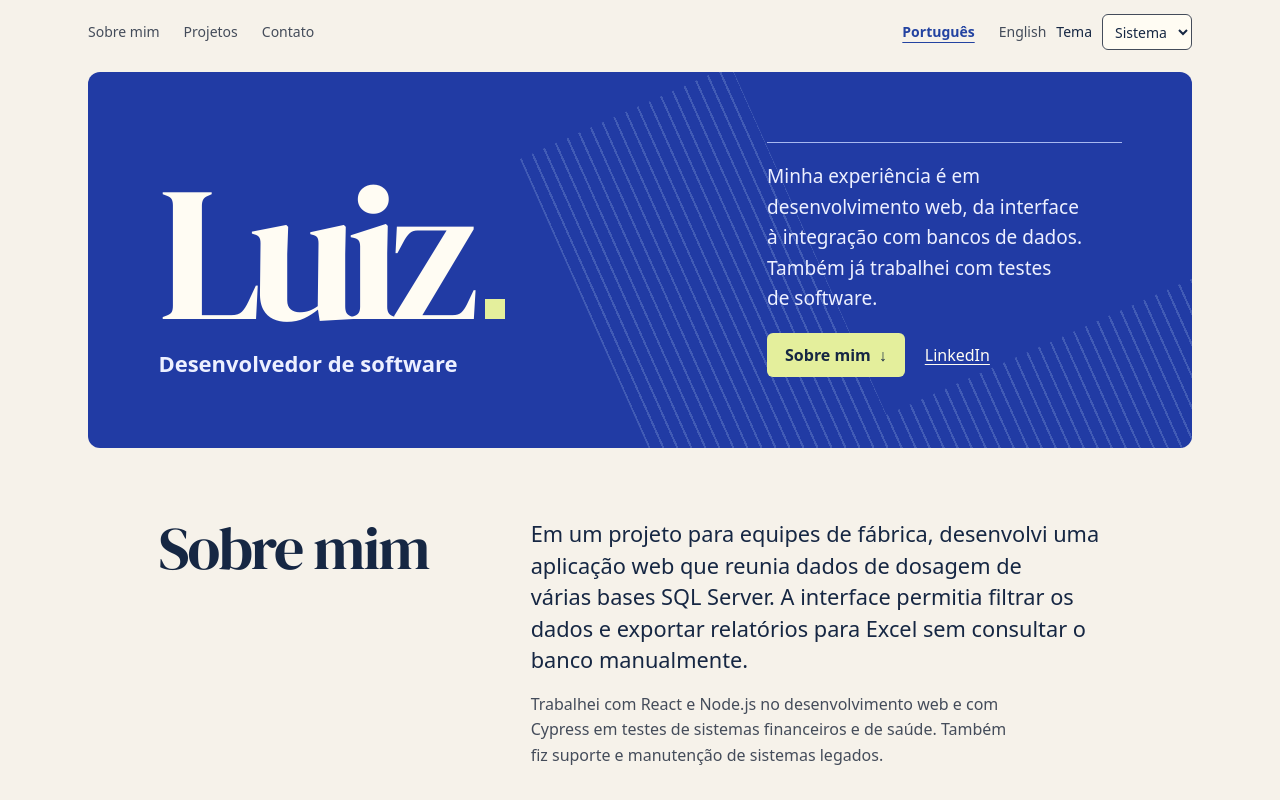
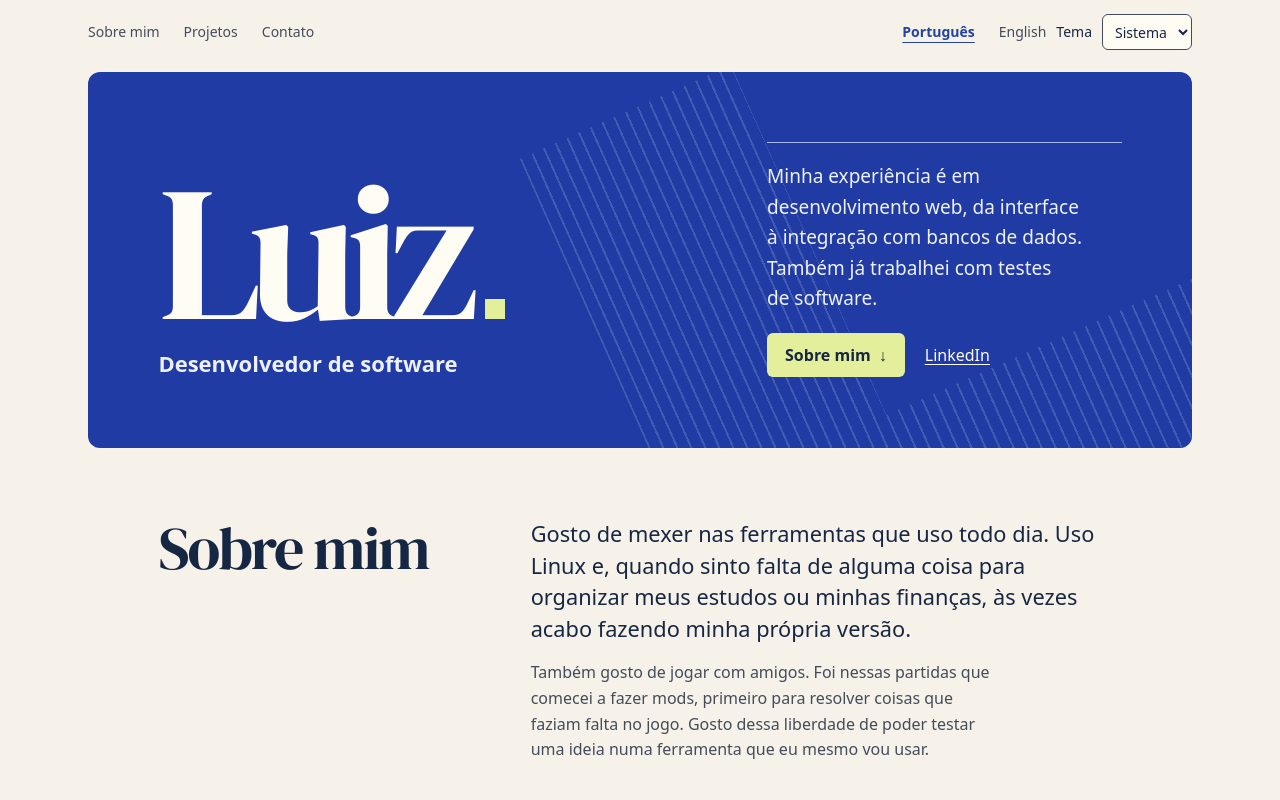
Before and after one commit to Luiz-AVcruz/Main-Page, a website: page index.html in a window 1280 px wide. Shown: the top 800 px of the page. Drawn offline with Linux system fonts and the light colour scheme.

Commit message:
Make the about section personal

```diff
--- a/index.html
+++ b/index.html
@@ -69,15 +69,15 @@
           <h2 id="sobre-title">Sobre mim</h2>
           <div>
             <p>
-              Em um projeto para equipes de fábrica, desenvolvi uma aplicação
-              web que reunia dados de dosagem de várias bases SQL Server. A
-              interface permitia filtrar os dados e exportar relatórios para
-              Excel sem consultar o banco manualmente.
+              Gosto de mexer nas ferramentas que uso todo dia. Uso Linux e,
+              quando sinto falta de alguma coisa para organizar meus estudos ou
+              minhas finanças, às vezes acabo fazendo minha própria versão.
             </p>
             <p>
-              Trabalhei com React e Node.js no desenvolvimento web e com Cypress
-              em testes de sistemas financeiros e de saúde. Também fiz suporte e
-              manutenção de sistemas legados.
+              Também gosto de jogar com amigos. Foi nessas partidas que comecei
+              a fazer mods, primeiro para resolver coisas que faziam falta no
+              jogo. Gosto dessa liberdade de poder testar uma ideia numa
+              ferramenta que eu mesmo vou usar.
             </p>
           </div>
         </section>
```
Also changed, not shown: en/index.html (+6 -7 lines).
